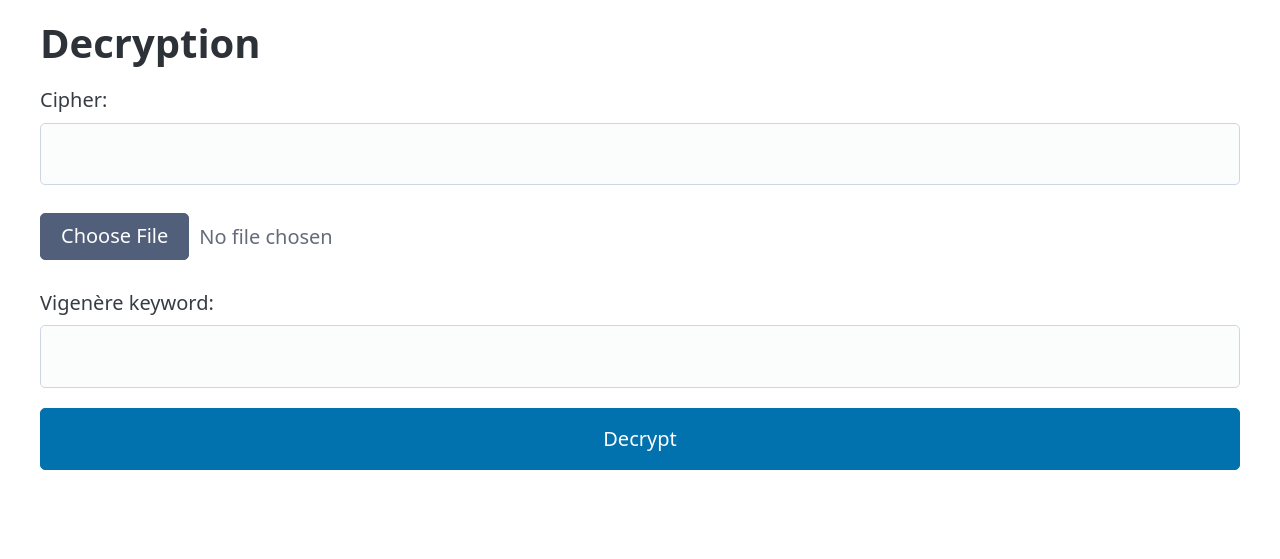
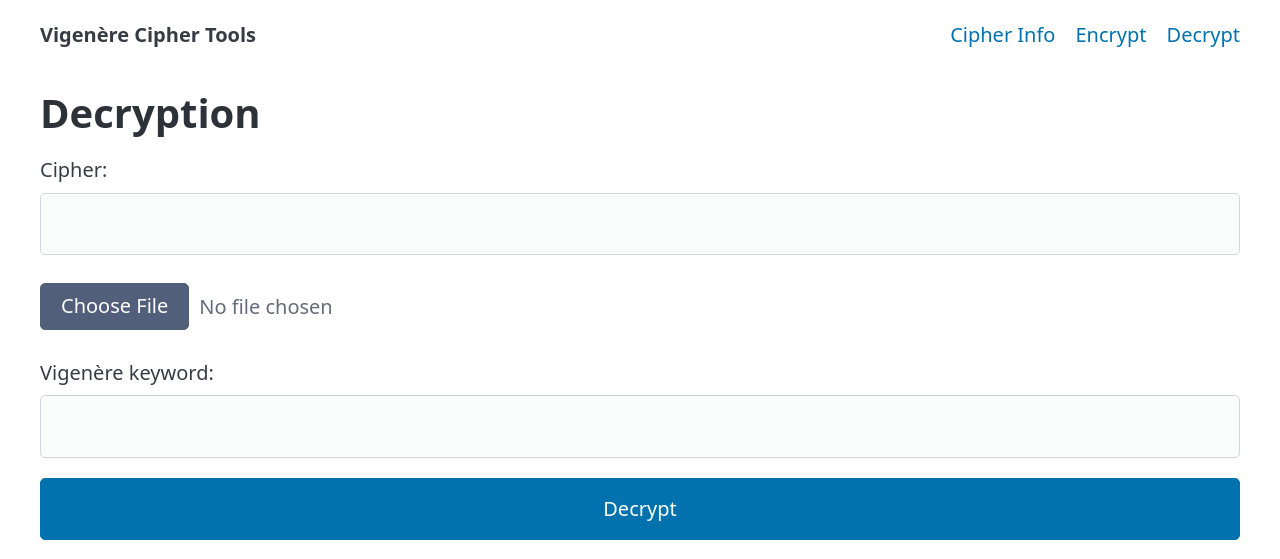
Before and after one commit to s15h/vigenere-decryptor, a Flask app: page /decrypt/vigenere in a window 1280 px wide. Shown: the top 559 px of the page. Run offline with Flask 3, Linux system fonts and the light colour scheme.

Commit message:
Add navigation bar

```diff
--- a/app.py
+++ b/app.py
@@ -6,7 +6,7 @@ from vigenere.cipher import Cipher
 app = Flask(__name__)
 
 
-@app.route('/cipher/info/', methods=['GET', 'POST'])
+@app.route('/', methods=['GET', 'POST'])
 def cipher_info():
     if request.method == 'POST':
         cipher_input_text = None
--- a/templates/base.jinja
+++ b/templates/base.jinja
@@ -7,6 +7,16 @@
     <link rel="stylesheet" href="{{ url_for('static', filename='pico.min.css') }}">
 </head>
 <body>
+    <nav class="container">
+        <ul>
+            <li><strong>Vigenère Cipher Tools</strong></li>
+        </ul>
+        <ul>
+            <li><a href="{{ url_for('cipher_info') }}">Cipher Info</a></li>
+            <li><a href="{{ url_for('encrypt') }}">Encrypt</a></li>
+            <li><a href="{{ url_for('decrypt_vigenere') }}">Decrypt</a></li>
+        </ul>
+    </nav>
     <main class="container">
         {% block content %}
         {% endblock %}
```
